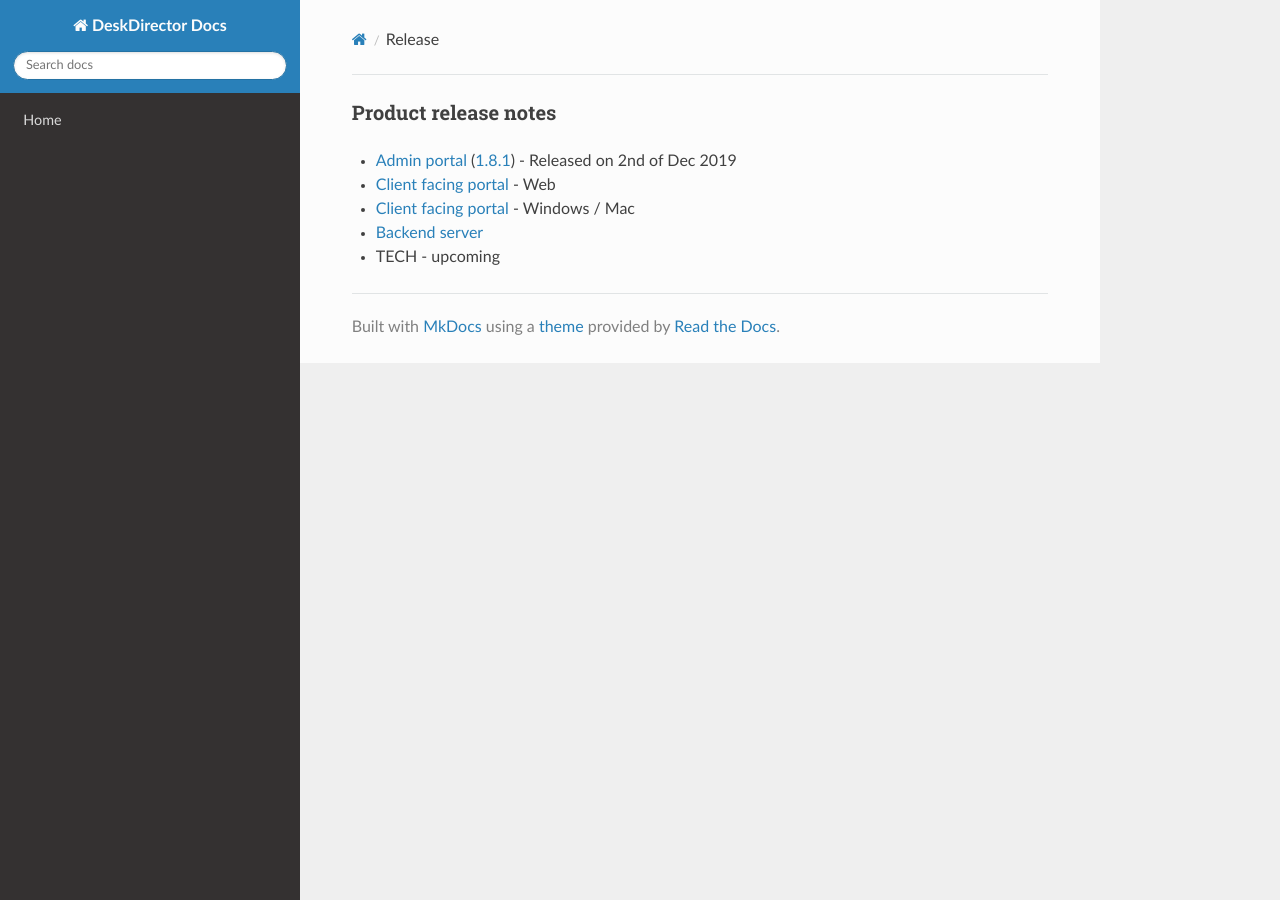
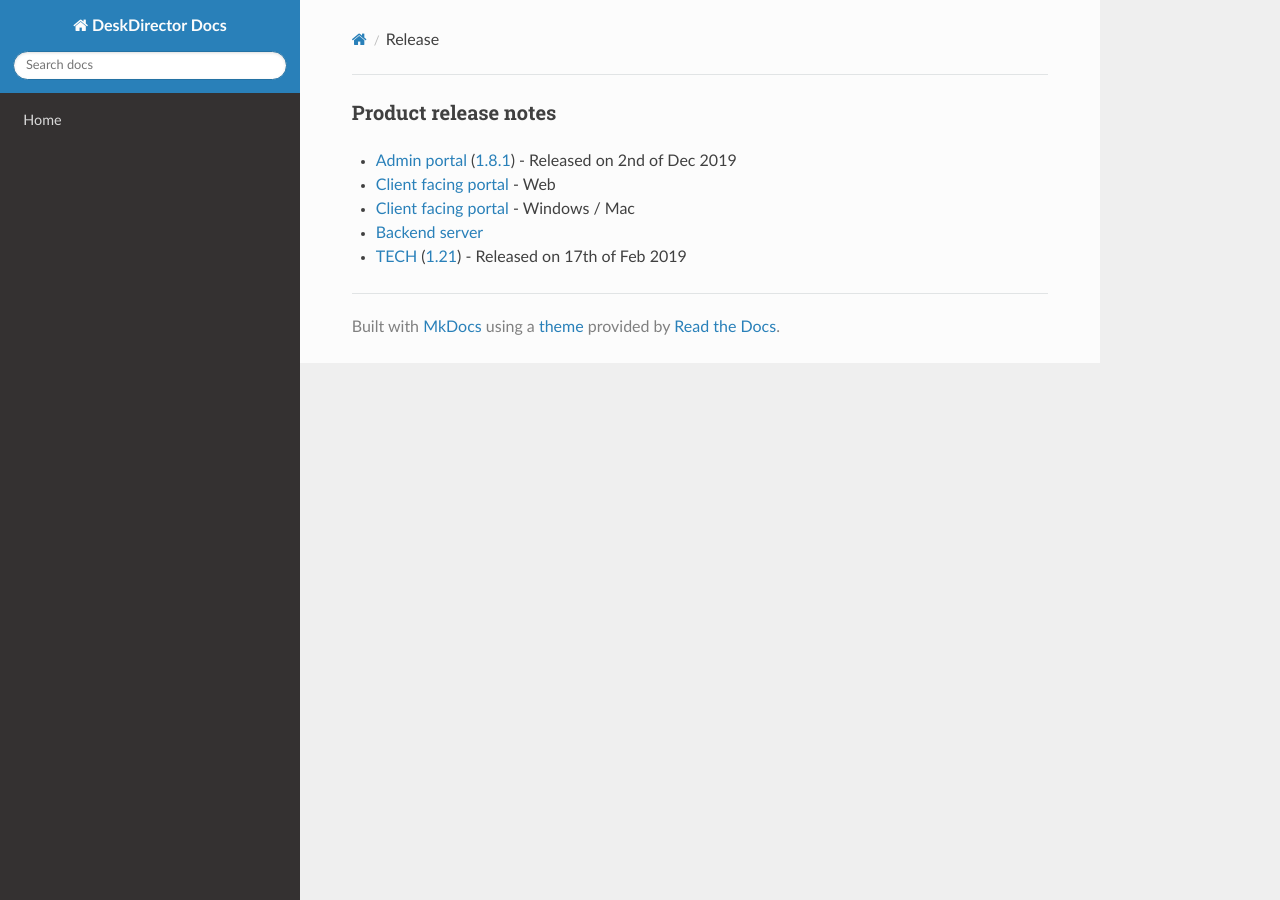
Before and after one commit to DeskDirector/docs, an MkDocs documentation site: the page built from docs/_contents/admin/home/release.md, in a window 1280 px wide. Built offline with MkDocs 1.6.1, drawn with Linux system fonts in a browser that asks for light colours; nearby versions of some CDN libraries; old or Windows-style settings are respelled for this version of MkDocs.

Commit message:
Update release.md

```diff
--- a/docs/_contents/admin/home/release.md
+++ b/docs/_contents/admin/home/release.md
@@ -3,4 +3,4 @@
 * [Client facing portal](https://help.deskdirector.com/article/5g8fburope-portal-release-notes-web-client) - Web
 * [Client facing portal](https://help.deskdirector.com/article/4uzjpwaiou-dd-portal-changelog) - Windows / Mac
 * [Backend server](https://help.deskdirector.com/article/5ml4ieesph-server-changelog)
-* TECH - upcoming
+* [TECH](/release-notes/tech) ([1.21](/release-notes/tech/v1.21)) - Released on 17th of Feb 2019
```
